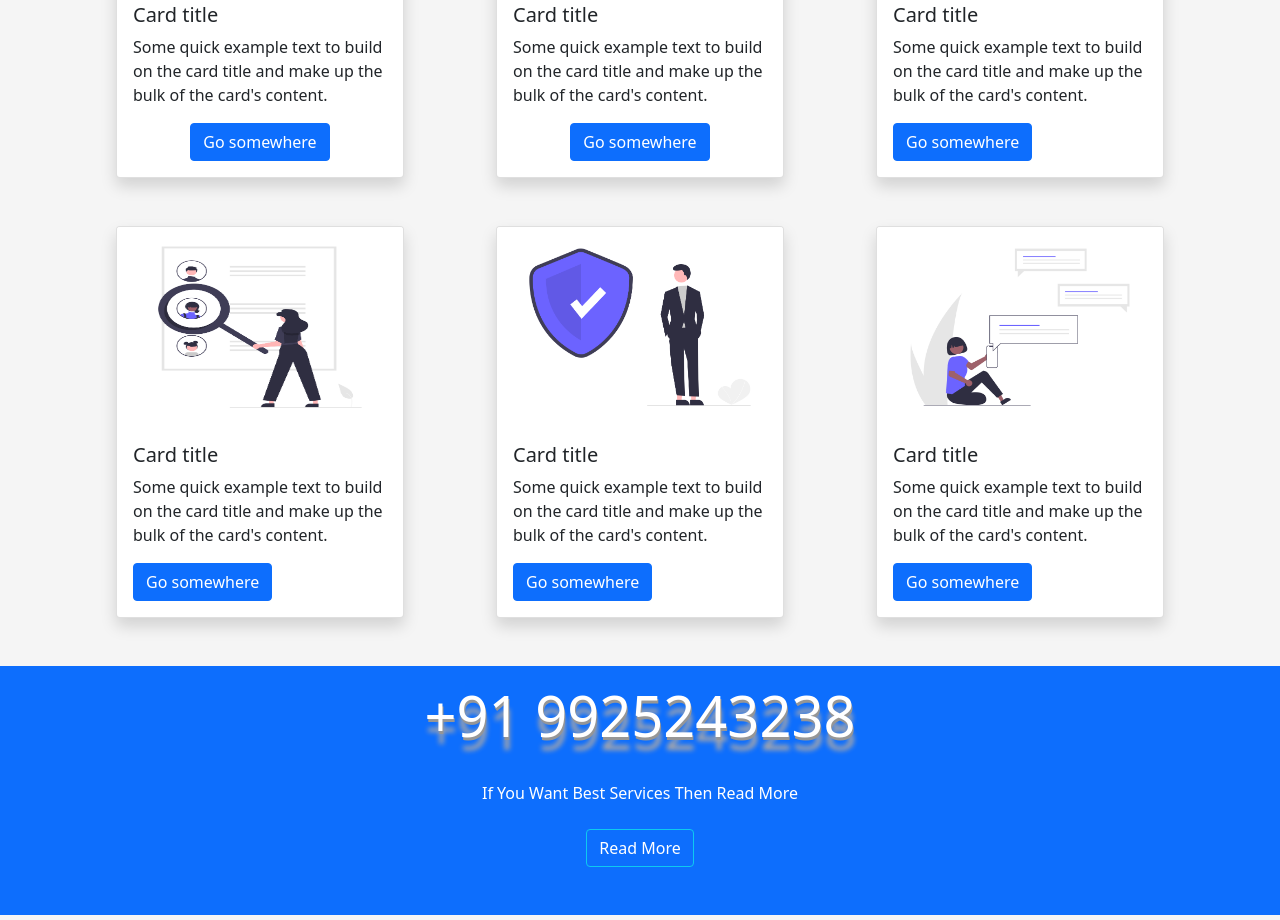
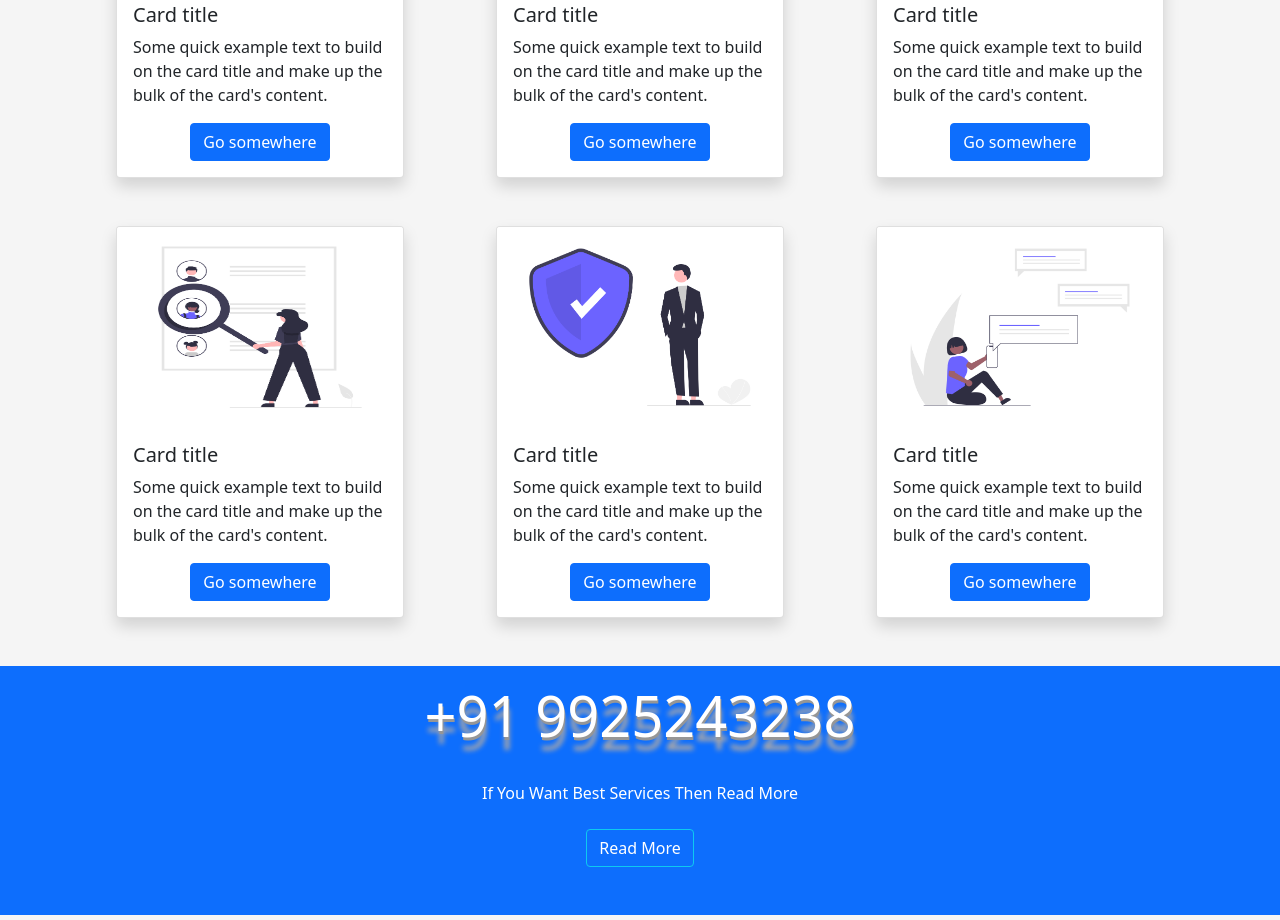
Before and after one commit to mkparmar1/First_Website_For_Lerning, a plain HTML site: page index.html in a window 1280 px wide. Shown: the part 1698-2618 px from the top of the page. Drawn offline with nearby package versions, Linux system fonts and the light colour scheme.

Commit message:
Update index.html

```diff
--- a/index.html
+++ b/index.html
@@ -183,7 +183,7 @@ box-shadow: 6px -5px 4px 0px rgba(0,0,0,0.75);
               <p class="card-text">
                 Some quick example text to build on the card title and make up
                 the bulk of the card's content.
-              </p>
+              </p><center>
               <a href="#" class="btn btn-primary">Go somewhere</a>
             </div>
           </div>
@@ -199,7 +199,7 @@ box-shadow: 6px -5px 4px 0px rgba(0,0,0,0.75);
               <p class="card-text">
                 Some quick example text to build on the card title and make up
                 the bulk of the card's content.
-              </p>
+              </p><center>
               <a href="#" class="btn btn-primary">Go somewhere</a>
             </div>
           </div>
@@ -212,7 +212,7 @@ box-shadow: 6px -5px 4px 0px rgba(0,0,0,0.75);
               <p class="card-text">
                 Some quick example text to build on the card title and make up
                 the bulk of the card's content.
-              </p>
+              </p><center>
               <a href="#" class="btn btn-primary">Go somewhere</a>
             </div>
           </div>
@@ -225,7 +225,7 @@ box-shadow: 6px -5px 4px 0px rgba(0,0,0,0.75);
               <p class="card-text">
                 Some quick example text to build on the card title and make up
                 the bulk of the card's content.
-              </p>
+              </p><center>
               <a href="#" class="btn btn-primary">Go somewhere</a>
             </div>
           </div>
```
